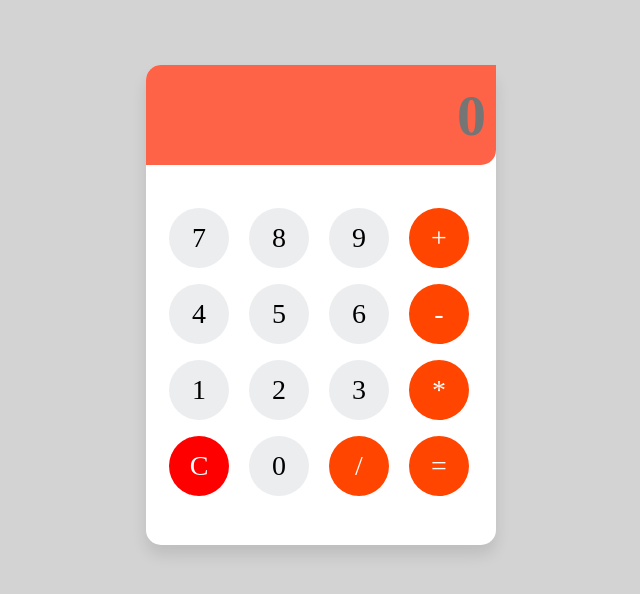
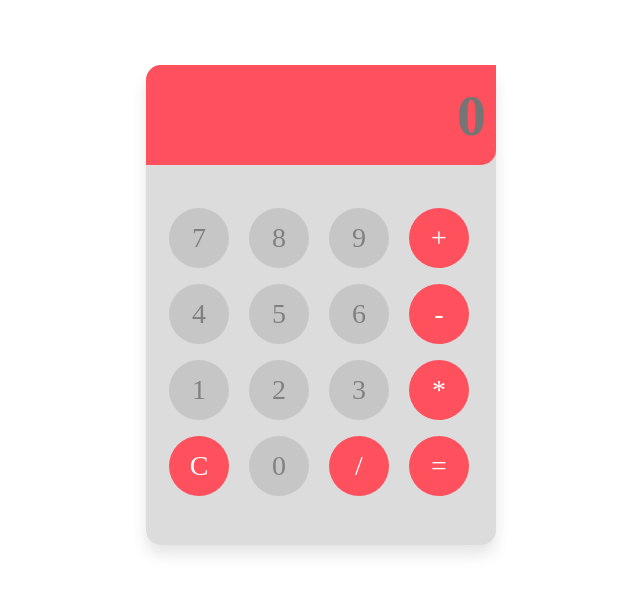
Before and after one commit to ShruthiJayabal/Calculator-Application, a plain HTML site: page index.html in a window 1280 px wide. Shown: the whole page, without its empty margins (319-959 px from the left). Drawn offline with Linux system fonts and the light colour scheme; a web font is replaced by a local one.

Commit message:
final commit

```diff
--- a/assets/style.css
+++ b/assets/style.css
@@ -7,14 +7,14 @@
 }
 
 body{
-    background: lightgray;
+    background: white;
 }
 
 .wrapper{
     width: 350px;
     height:480px;
     margin: 65px auto;
-    background: white;
+    background: gainsboro;
     border-radius: 15px;
     box-shadow: 0 10px 15px rgba(0, 0, 0, 0.1);
 }
@@ -24,12 +24,12 @@ body{
     outline:none;
     width:330px;
     height:80px;
-    color:#5e5858;
+    color:lightgrey;
     font-size: 58px;
     font-weight: 700;
     padding: 10px;
     text-align: right;
-    background:tomato ;
+    background:#ff505d ;
     border-top-left-radius: 15px;
     border-bottom-right-radius: 15px;
 }
@@ -45,25 +45,26 @@ body{
     margin: 8px;
     border: none;
     outline: none;
-    color:#5e5858
+    color:grey;
     cursor: pointer;
     font-size: 28px;
     line-height: 30px;
     border-radius: 50%;
-    background: #ecedef;
+    background: rgba(0, 0, 0, 0.1);
+
 }
 
 .btn:hover{
-    background: rgba(0, 0, 0, 0.1);
+    background: lightgray;
 }
 
 .cbtn, .cbtn:hover{
-    background: red;
+    background:#ff505d;
     color: white;
 }
 
 
 .mbtn, .mbtn:hover{
-    background:orangered;
+    background:#ff505d;
     color: white;
 }
--- a/index.html
+++ b/index.html
@@ -27,7 +27,7 @@
                 <input type="button" class="btn" value="3" onclick="cal.display.value +='3'">
                 <input type="button" class="btn mbtn" value="*" onclick="cal.display.value +='*'">
                 <br>
-                <input type="button" class="btn cbtn" value="C" onclick="cal.display.value +=''">
+                <input type="button" class="btn cbtn" value="C" onclick="cal.display.value =''">
                 <input type="button" class="btn" value="0" onclick="cal.display.value +='0'">
                 <input type="button" class="btn mbtn" value="/" onclick="cal.display.value +='/'">
                 <input type="button" class="btn mbtn" value="=" onclick="cal.display.value = eval(cal.display.value)">
```
